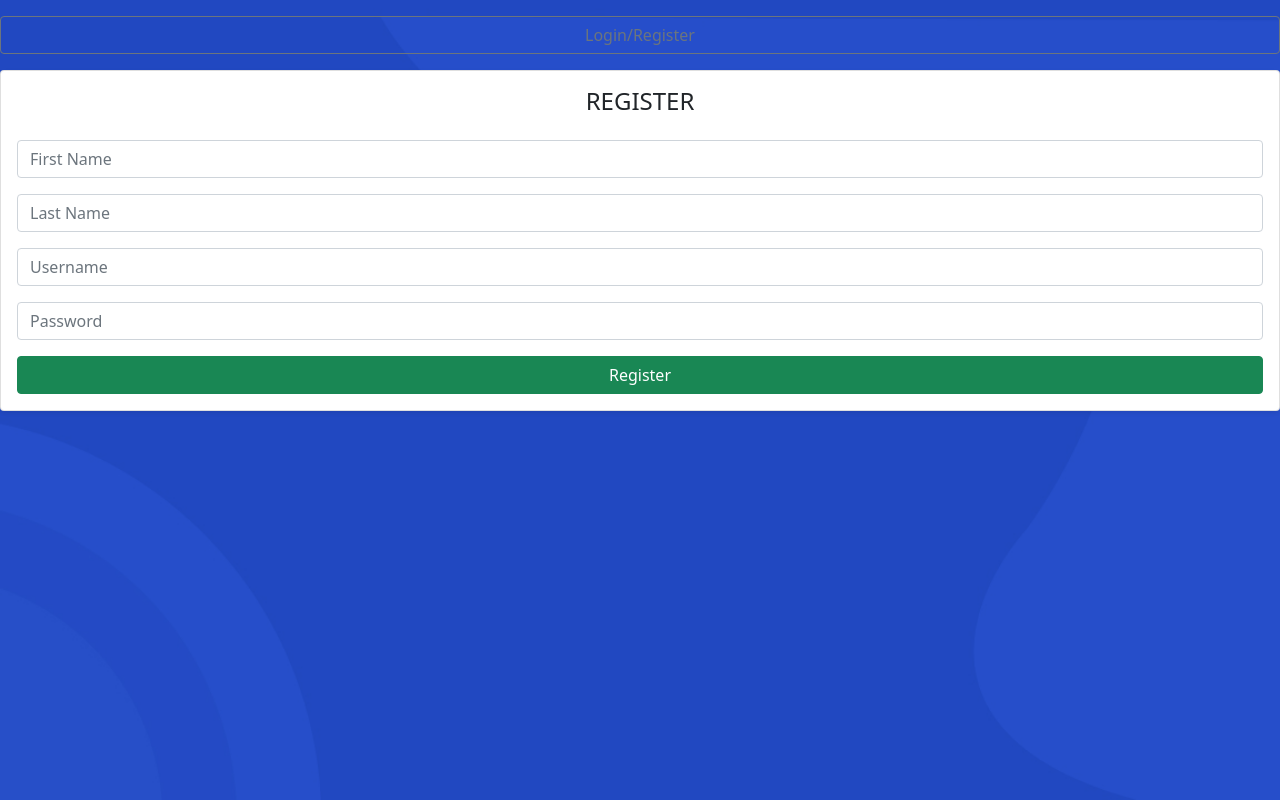
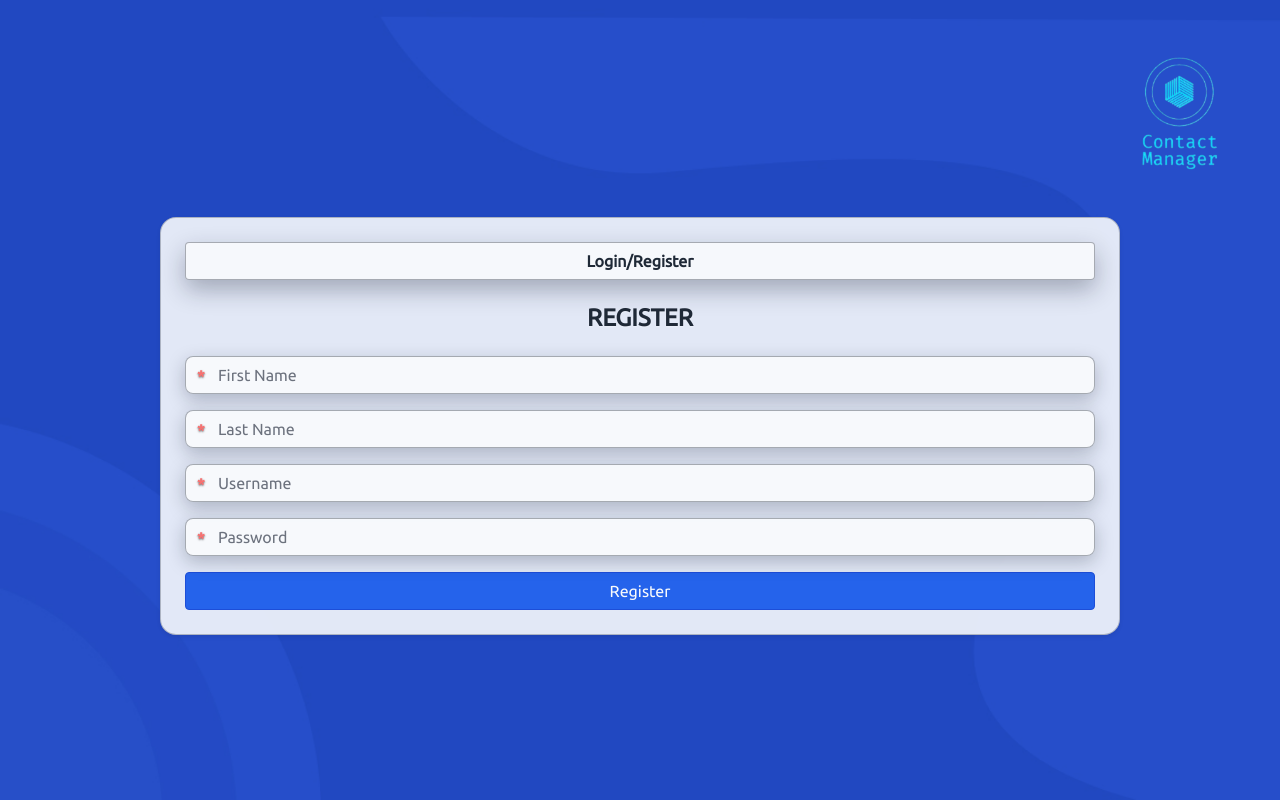
Before and after one commit to Contact-Manager-COP4331/Contact-Manager, a PHP site: page / in a window 1280 px wide. Run offline with PHP 8.4, Linux system fonts and the light colour scheme.

Commit message:
Updated design and accessibility

```diff
--- a/css/styles.css
+++ b/css/styles.css
@@ -1,7 +1,170 @@
 body {
+    background-image: url('../images/Dashboard_Login.jpg');
+    background-size: cover;
+    background-position: center;
+    background-attachment: fixed;
+    color: #f8fafc;
+    font-family: 'Ubuntu', sans-serif;
+    min-height: 100vh;
+    margin: 0;
+    padding: 32px 20px 48px;
+    text-shadow: 0 1px 2px rgba(0, 0, 0, 0.55);
+}
 
-	background-image: url('../images/Dashboard_Login.jpg');
-  	background-size: cover;
-  	background-position: center;
- 	background-repeat: no-repeat;
+.page-shell,
+main.page-shell {
+    max-width: 960px;
+    margin: 0 auto;
 }
+
+.page-header {
+    display: flex;
+    justify-content: flex-end;
+    align-items: center;
+    gap: 16px;
+    margin-bottom: 24px;
+}
+
+.site-logo {
+    width: 160px;
+    height: auto;
+}
+
+.btn-underline-hover {
+    transition: text-decoration 0.2s ease, color 0.2s ease;
+}
+
+.btn-underline-hover:hover {
+    text-decoration: underline;
+}
+
+.btn-primary {
+    background-color: #2563eb;
+    border-color: #1d4ed8;
+    color: #f8fafc;
+}
+
+.btn-primary:hover,
+.btn-primary:focus {
+    background-color: #1d4ed8;
+    border-color: #1e3a8a;
+    color: #ffffff;
+}
+
+.btn-outline-primary {
+    color: #1f2937;
+    border: 1px solid rgba(15, 23, 42, 0.35);
+    background: rgba(248, 250, 252, 0.92);
+    box-shadow: 0 10px 24px rgba(15, 23, 42, 0.3);
+    font-weight: 600;
+}
+
+.btn-outline-primary:hover,\n.btn-outline-primary:focus {
+    color: #ffffff;
+    background: #1d4ed8;
+    border-color: #1d4ed8;
+    box-shadow: 0 12px 30px rgba(29, 78, 216, 0.35);
+}
+
+.required-field {
+    position: relative;
+    display: block;
+}
+
+.required-field::before {
+    content: "*";
+    color: #f87171;
+    position: absolute;
+    top: 8px;
+    left: 12px;
+    font-weight: 700;
+    font-size: 1rem;
+    opacity: 1;
+    transition: opacity 0.2s ease;
+    pointer-events: none;
+}
+
+.required-field.has-value::before {
+    opacity: 0;
+}
+
+.required-field input,
+.required-field textarea,
+.required-field select {
+    background: rgba(248, 250, 252, 0.95) !important;
+    border: 1px solid rgba(15, 23, 42, 0.35);
+    color: #0f172a;
+    padding-left: 2rem;
+    border-radius: 0.5rem;
+    box-shadow: 0 6px 18px rgba(15, 23, 42, 0.25);
+}
+
+.required-field input::placeholder,
+.required-field textarea::placeholder {
+    color: rgba(15, 23, 42, 0.6);
+}
+
+.required-field input:focus,
+.required-field textarea:focus,
+.required-field select:focus {
+    border-color: rgba(59, 130, 246, 0.9);
+    box-shadow: 0 0 0 0.2rem rgba(59, 130, 246, 0.25);
+    outline: none;
+}
+
+.card-surface,
+.card-dark,
+.auth-card {
+    background: rgba(248, 250, 252, 0.9);
+    border: 1px solid rgba(15, 23, 42, 0.25);
+    box-shadow: 0 18px 32px rgba(15, 23, 42, 0.28);
+    border-radius: 1rem;
+    color: #0f172a;
+}
+
+.status-text {
+    min-height: 1.5rem;
+    display: block;
+    color: #1f2937;
+}
+
+.contact-list {
+    min-height: 2rem;
+    white-space: pre-line;
+    color: #0f172a;
+}
+
+.section-heading {
+    font-weight: 600;
+    letter-spacing: 0.08rem;
+    text-transform: uppercase;
+    font-size: 0.85rem;
+    color: #1f3366;
+}
+
+.styled-input {
+    background: transparent;
+}
+
+@media (max-width: 768px) {
+    body {
+        padding: 24px 16px 40px;
+    }
+
+    .site-logo {
+        width: 120px;
+    }
+
+    .required-field input,
+    .required-field textarea,
+    .required-field select {
+        padding-left: 1.75rem;
+    }
+}
+
+
+.text-card-heading {
+    color: #1f2937;
+    text-shadow: 0 1px 2px rgba(255, 255, 255, 0.4);
+    font-weight: 700;
+}
--- a/index.html
+++ b/index.html
@@ -6,35 +6,46 @@
 	<link href="css/styles.css" rel="stylesheet">
 	<link href="https://fonts.googleapis.com/css?family=Ubuntu" rel="stylesheet">
 </head>
-<!-- <body class="bg-light"> -->
 <body>
-<button type="button" id="rlButton" class="btn btn-outline-secondary w-100 my-3" onclick="switchDiv('loginDiv','registerDiv');"> Login/Register </button>
+	<header class="page-header">
+		<img src="images/LogoContactManager.png" alt="Contact Manager logo" class="site-logo" />
+	</header>
+
+	<main class="page-shell">
+		<section class="card card-surface shadow-sm auth-card p-4">
+			<button type="button" id="rlButton" class="btn btn-outline-primary w-100 mb-4 btn-underline-hover" onclick="switchDiv('loginDiv','registerDiv');"> Login/Register </button>
 
 			<div id="loginDiv" class="d-none">
-	<div class="card shadow-sm">
-		<div class="card-body">
-			<span class="h4 d-block text-center mb-4">LOG IN</span>
-			<input type="text" id="loginName" placeholder="Username" class="form-control mb-3"/>
-			<input type="password" id="loginPassword" placeholder="Password" class="form-control mb-3"/>
-			<button type="button" id="loginButton" class="btn btn-primary w-100" onclick="doLogin();"> Login </button>
-			<div id="loginResult" class="alert alert-danger mt-3 d-none" role="status"></div>
+				<span class="h4 d-block mb-4 text-card-heading text-center">LOG IN</span>
+				<div class="required-field mb-3">
+					<input type="text" id="loginName" placeholder="Username" class="form-control styled-input" />
 				</div>
+				<div class="required-field mb-3">
+					<input type="password" id="loginPassword" placeholder="Password" class="form-control styled-input" />
 				</div>
+				<button type="button" id="loginButton" class="btn btn-primary w-100 btn-underline-hover" onclick="doLogin();">Login</button>
+				<div id="loginResult" class="alert alert-custom mt-3 d-none" role="status"></div>
 			</div>
 
-<div id="registerDiv" class="">
-	<div class="card shadow-sm">
-		<div class="card-body">
-			<span class="h4 d-block text-center mb-4">REGISTER</span>
-			<input type="text" id="firstName" placeholder="First Name" class="form-control mb-3"/>
-			<input type="text" id="lastName" placeholder="Last Name" class="form-control mb-3"/>
-			<input type="text" id="registerName" placeholder="Username" class="form-control mb-3"/>
-			<input type="password" id="registerPassword" placeholder="Password" class="form-control mb-3"/>
-			<button type="button" id="registerButton" class="btn btn-success w-100" onclick="doRegister();"> Register </button>
-			<div id="registerResult" class="alert alert-danger mt-3 d-none" role="status"></div>
+			<div id="registerDiv">
+				<span class="h4 d-block mb-4 text-card-heading text-center">REGISTER</span>
+				<div class="required-field mb-3">
+					<input type="text" id="firstName" placeholder="First Name" class="form-control styled-input" />
 				</div>
+				<div class="required-field mb-3">
+					<input type="text" id="lastName" placeholder="Last Name" class="form-control styled-input" />
 				</div>
+				<div class="required-field mb-3">
+					<input type="text" id="registerName" placeholder="Username" class="form-control styled-input" />
 				</div>
+				<div class="required-field mb-3">
+					<input type="password" id="registerPassword" placeholder="Password" class="form-control styled-input" />
+				</div>
+				<button type="button" id="registerButton" class="btn btn-primary w-100 btn-underline-hover" onclick="doRegister();">Register</button>
+				<div id="registerResult" class="alert alert-custom mt-3 d-none" role="status"></div>
+			</div>
+		</section>
+	</main>
 
 	<script src="js/bootstrap.bundle.min.js"></script>
 </body>
--- a/js/code.js
+++ b/js/code.js
@@ -33,6 +33,40 @@ function showSection(sectionId)
 			el.classList.add('d-none');
 		}
 	}
+}
+
+document.addEventListener('DOMContentLoaded', function()
+{
+	initializeRequiredFieldIndicators();
+});
+
+function initializeRequiredFieldIndicators()
+{
+	const fields = document.querySelectorAll('.required-field input, .required-field textarea, .required-field select');
+	fields.forEach(function(field)
+	{
+		const wrapper = field.closest('.required-field');
+		if (!wrapper)
+		{
+			return;
+		}
+
+		const updateState = function()
+		{
+			if (field.value && field.value.trim().length > 0)
+			{
+				wrapper.classList.add('has-value');
+			}
+			else
+			{
+				wrapper.classList.remove('has-value');
+			}
+		};
+
+		field.addEventListener('input', updateState);
+		field.addEventListener('change', updateState);
+		updateState();
+	});
 }
 function doRegister()
 {
```
Also changed, not shown: contact.html (+83 -48 lines). Lines whose indentation alone changed are shown as unchanged.
